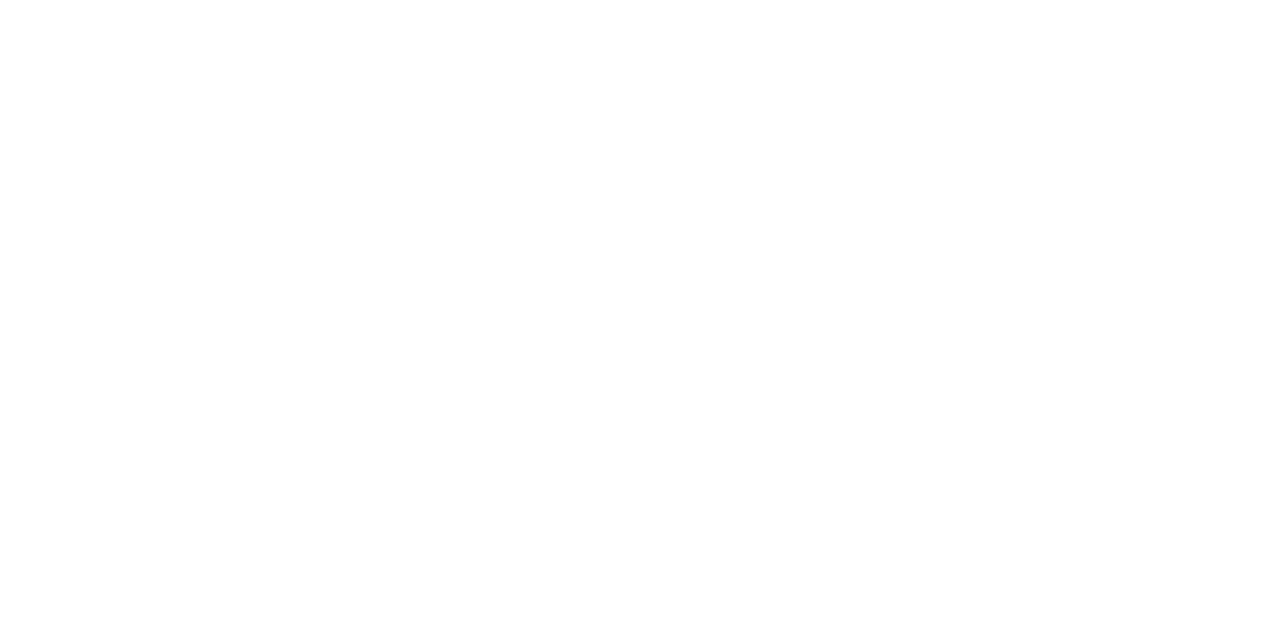
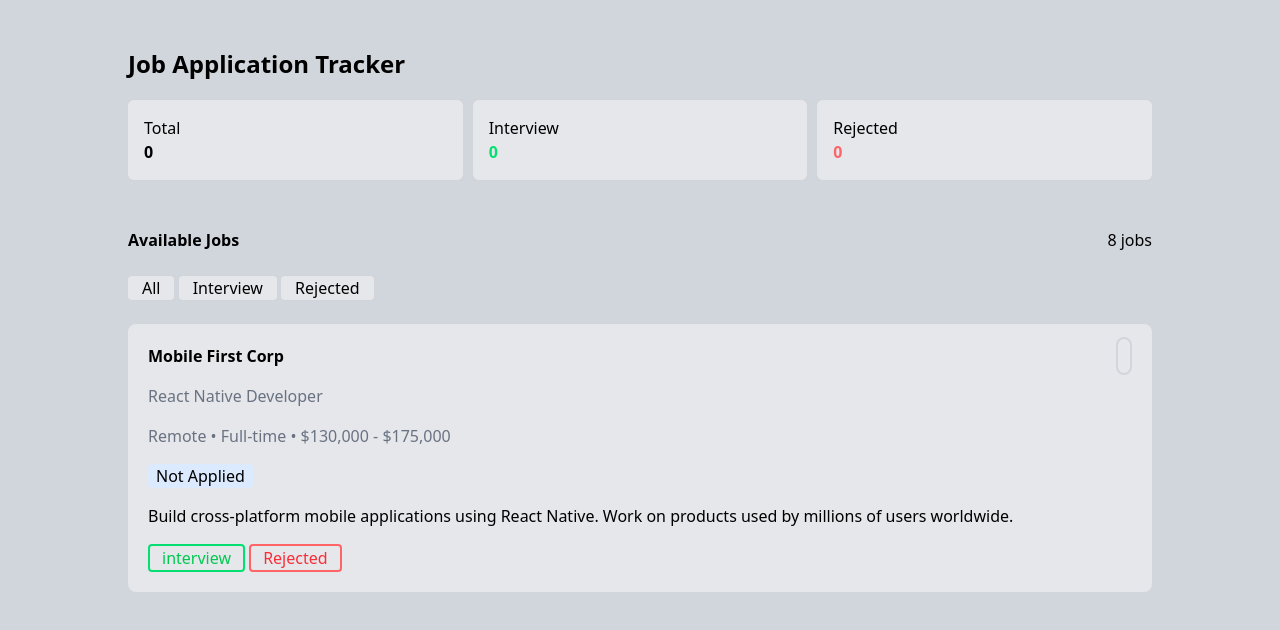
Before and after one commit to Arifuzzaman09/assignment-task-4, a plain HTML site: page index.html in a window 1280 px wide. Drawn offline with nearby package versions, Linux system fonts and the light colour scheme.

Commit message:
compeleted html

```diff
--- a/index.html
+++ b/index.html
@@ -1,11 +1,91 @@
 <!DOCTYPE html>
 <html lang="en">
+
 <head>
     <meta charset="UTF-8">
     <meta name="viewport" content="width=device-width, initial-scale=1.0">
     <title>Assignment-4</title>
+
+    <script src="https://cdn.jsdelivr.net/npm/@tailwindcss/browser@4"></script>
+
 </head>
-<body>
 
+<body class="bg-gray-300">
+
+    <header class="w-[80%] mx-auto mt-12 space-y-5">
+        <h2 class="text-2xl font-bold">Job Application Tracker</h2>
+        <div class="grid grid-cols-3 gap-2.5">
+            <div class="bg-gray-200 p-4 rounded-md">
+                <p>Total</p>
+                <h4 class="font-bold">0</h4>
+            </div>
+            <div class="bg-gray-200 p-4 rounded-md">
+                <p>Interview</p>
+                <h4 class="font-bold text-green-400">0</h4>
+            </div>
+            <div class="bg-gray-200 p-4 rounded-md">
+                <p>Rejected</p>
+                <h4 class="font-bold text-red-400">0</h4>
+            </div>
+        </div>
+    </header>
+
+    <main class="w-[80%] mx-auto mt-12 space-y-6">
+        <div class="flex justify-between">
+            <h4 class=" font-bold">Available Jobs</h4>
+            <p>8 <span>jobs</span></p>
+        </div>
+
+        <!-- filter btn -->
+         <div>
+            <button
+                class="bg-gray-200 px-3.5 rounded-sm">All</button>
+            <button
+                class="bg-gray-200 px-3.5 rounded-sm">Interview</button>
+            <button
+                class="bg-gray-200 px-3.5 rounded-sm">Rejected</button>
+        </div>
+
+
+<!-- card section -->
+         <section class=" space-y-6">
+
+            <div class=" space-y-6">
+
+                  <div class="flex justify-between bg-gray-200 rounded-lg p-5">
+                    <div class="space-y-4">
+                        <h4 class="company-name font-bold">Mobile First Corp</h4>
+                        <p class="position text-gray-500">React Native Developer</p>
+                        <p class="salary text-gray-500 ">Remote
+                            •
+                            Full-time
+                            •
+                            $130,000 - $175,000</p>
+                        <button class="applied-btn bg-blue-100 px-2 rounded-sm font-medium">Not Applied</button>
+                        <p class="description">Build cross-platform mobile applications using React Native. Work on
+                            products used by
+                            millions of
+                            users worldwide.</p>
+                        <div>
+                            <button
+                                class="interview-btn border-2 border-green-400 text-green-500 px-3 rounded-sm font-medium">interview</button>
+                            <button
+                                class=" rejected-btn border-2 border-red-400 text-red-500 px-3 rounded-sm font-medium">Rejected</button>
+                        </div>
+                    </div>
+                    <div>
+                        <span class="delete-btn border-2 border-gray-300 p-1.5 rounded-full"><i
+                                class="fa-regular fa-trash-can"></i></span>
+                    </div>
+                </div>
+
+            </div>
+
+         </section>
+
+    </main>
+
+    <script src="./script.js"></script>
 </body>
+
 </html>
--- /dev/null
+++ b/style.css
@@ -0,0 +1 @@
+@import "tailwindcss"
```
Also changed, not shown: script.js (added).
